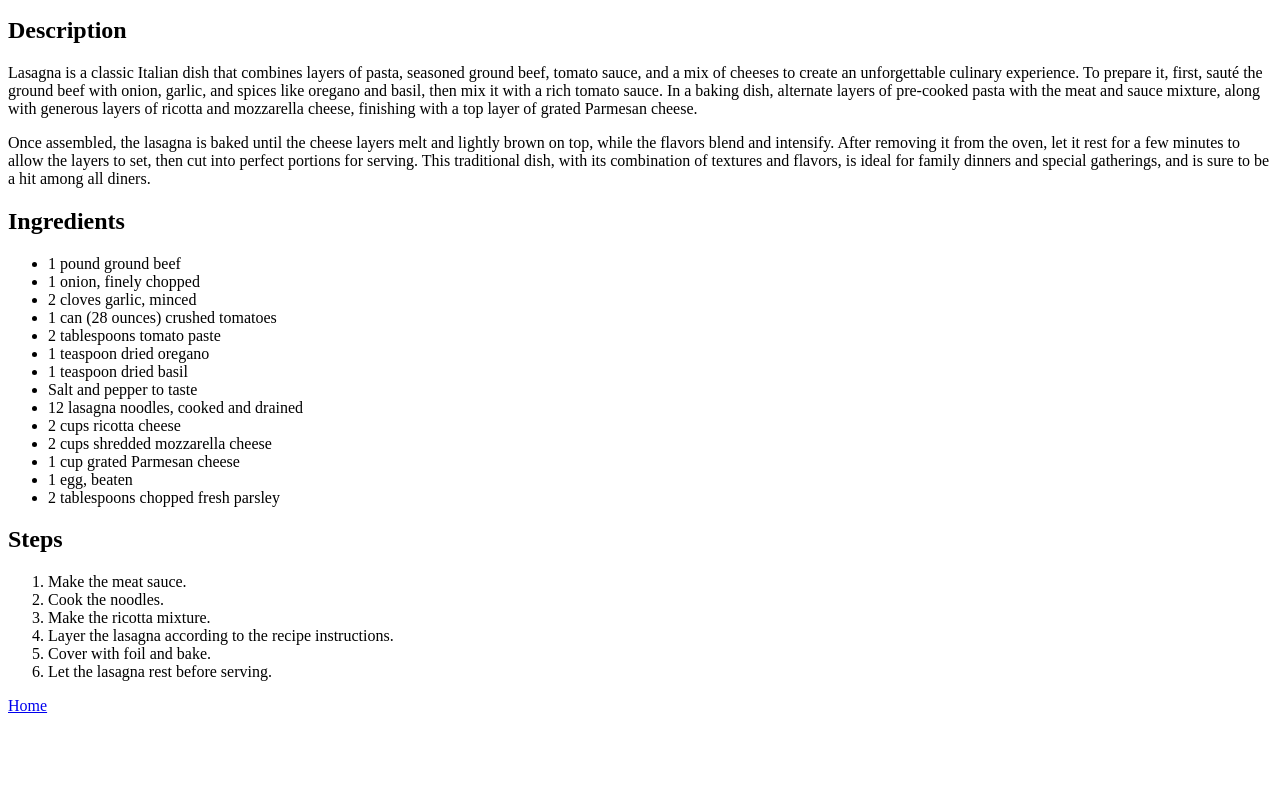
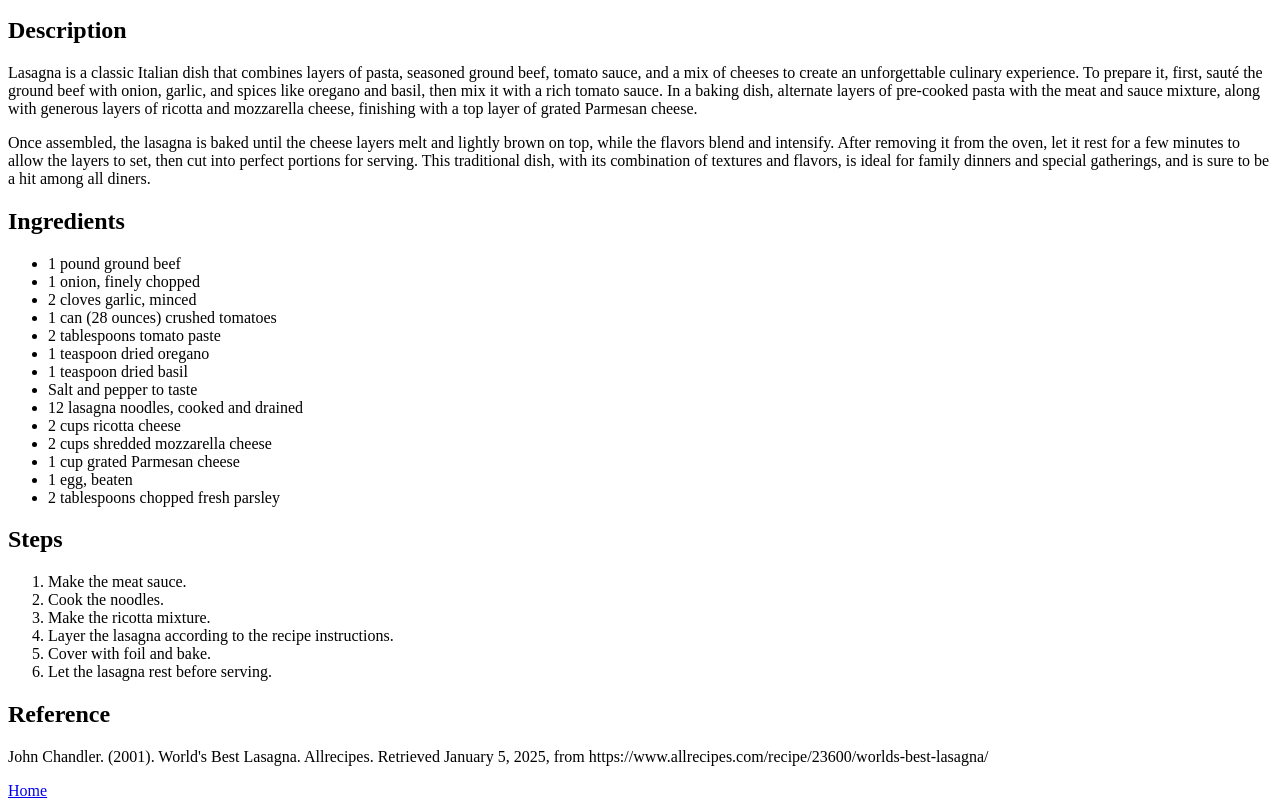
Before and after one commit to AlfredoLeonF/odin-recipes, a plain HTML site: page recipes/lasagna.html in a window 1280 px wide. Shown: the part 101-909 px from the top of the page. Before the commit the page ends 824 px from the top, so only its background shows below. Drawn offline with Linux system fonts and the light colour scheme.

Commit message:
Add Reference section to lasagna.html recipe

```diff
--- a/recipes/lasagna.html
+++ b/recipes/lasagna.html
@@ -61,6 +61,11 @@
     <li>Let the lasagna rest before serving.</li>
 </ol>
 
+<h2>Reference</h2>
+<p>
+    John Chandler. (2001). World's Best Lasagna. Allrecipes. Retrieved January 5, 2025, from https://www.allrecipes.com/recipe/23600/worlds-best-lasagna/
+</p>
+
     <a href="../index.html">Home</a>
   </body>
 </html>
```
